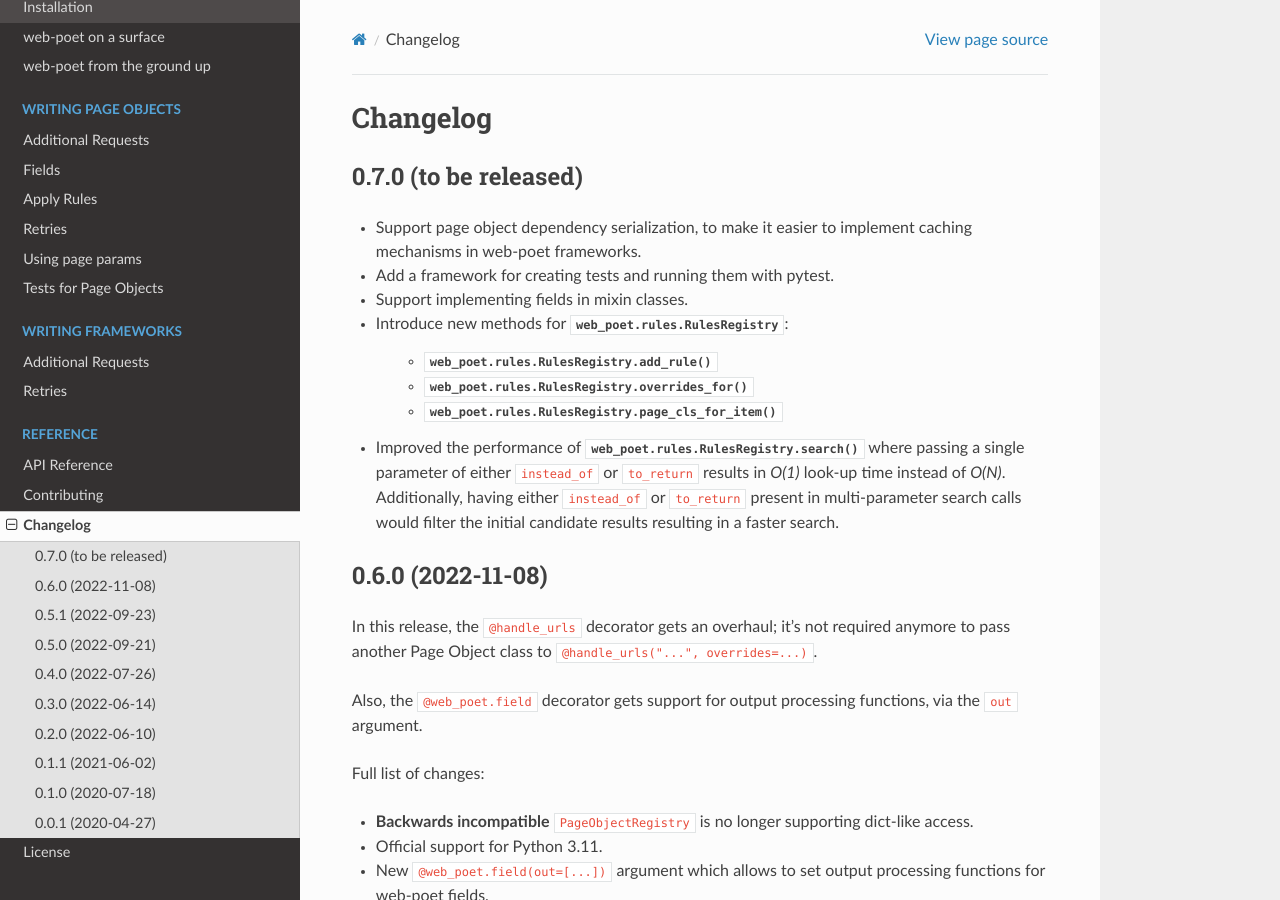
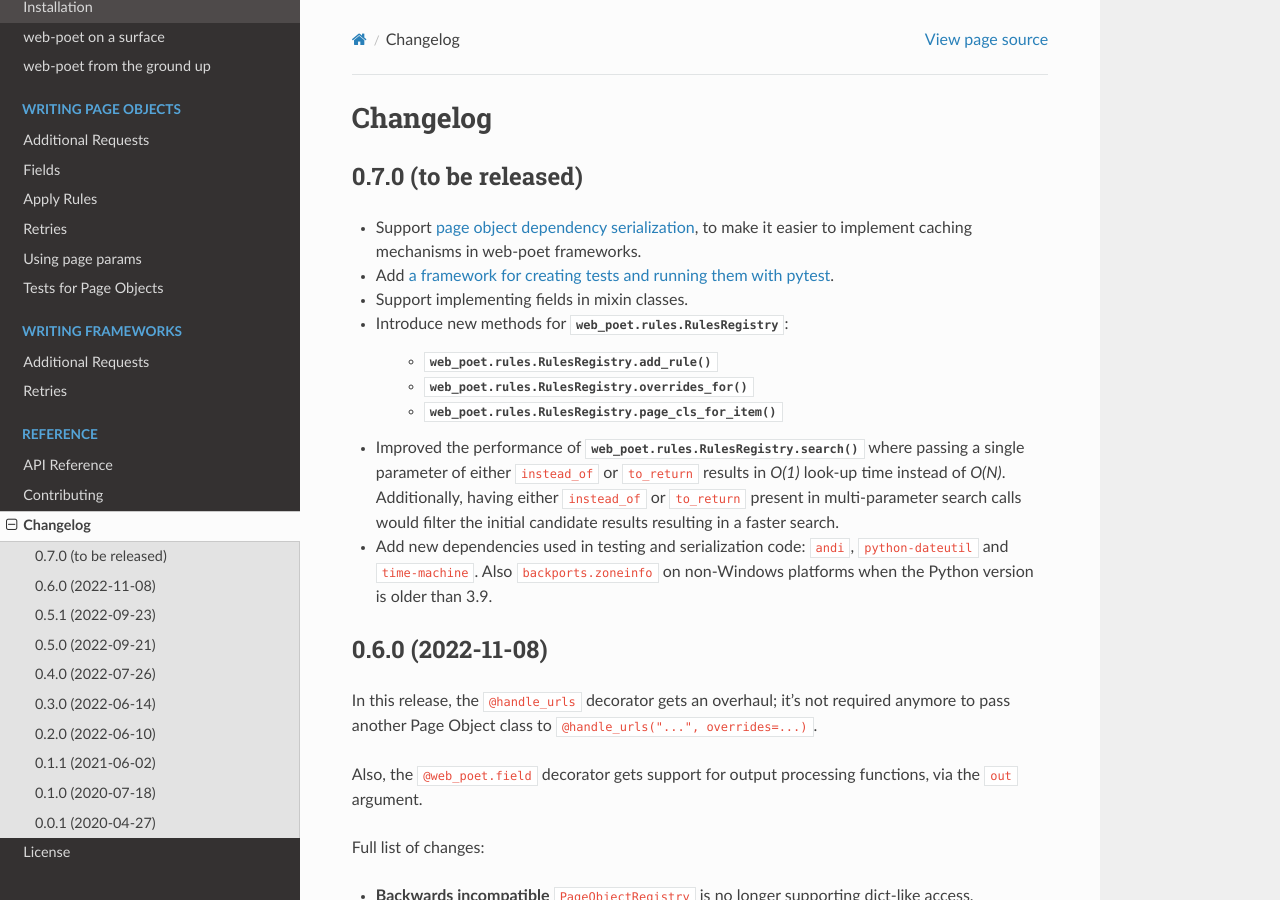
Before and after one commit to scrapinghub/web-poet, a Sphinx documentation site: the page built from docs/changelog.rst, in a window 1280 px wide and 900 px high. Built offline with Sphinx 7.4.7 and the Read the Docs theme 2.0.0, drawn with Linux system fonts in a browser that asks for light colours.

Commit message:
Add doc links and new deps to the changelog entry.

```diff
--- a/CHANGELOG.rst
+++ b/CHANGELOG.rst
@@ -5,10 +5,11 @@
 0.7.0 (to be released)
 ----------------------
 
-* Support page object dependency serialization, to make it easier to implement
-  caching mechanisms in web-poet frameworks.
+* Support :ref:`page object dependency serialization <dep-serialization>`, to
+  make it easier to implement caching mechanisms in web-poet frameworks.
 
-* Add a framework for creating tests and running them with pytest.
+* Add :ref:`a framework for creating tests and running them with pytest
+  <web-poet-testing>`.
 
 * Support implementing fields in mixin classes.
 
@@ -23,6 +24,11 @@
   in *O(1)* look-up time instead of *O(N)*. Additionally, having either
   ``instead_of`` or ``to_return`` present in multi-parameter search calls would
   filter the initial candidate results resulting in a faster search.
+
+* Add new dependencies used in testing and serialization code: ``andi``,
+  ``python-dateutil`` and ``time-machine``. Also ``backports.zoneinfo`` on
+  non-Windows platforms when the Python version is older than 3.9.
+
 
 0.6.0 (2022-11-08)
 ------------------
--- a/docs/page-objects/testing.rst
+++ b/docs/page-objects/testing.rst
@@ -15,6 +15,8 @@
 * recreating Page Objects from the serialized dependencies;
 * a high-level function to save a test fixture;
 * a ``pytest`` plugin that discovers fixtures and runs tests for them.
+
+.. _dep-serialization:
 
 Serialization
 =============
```
